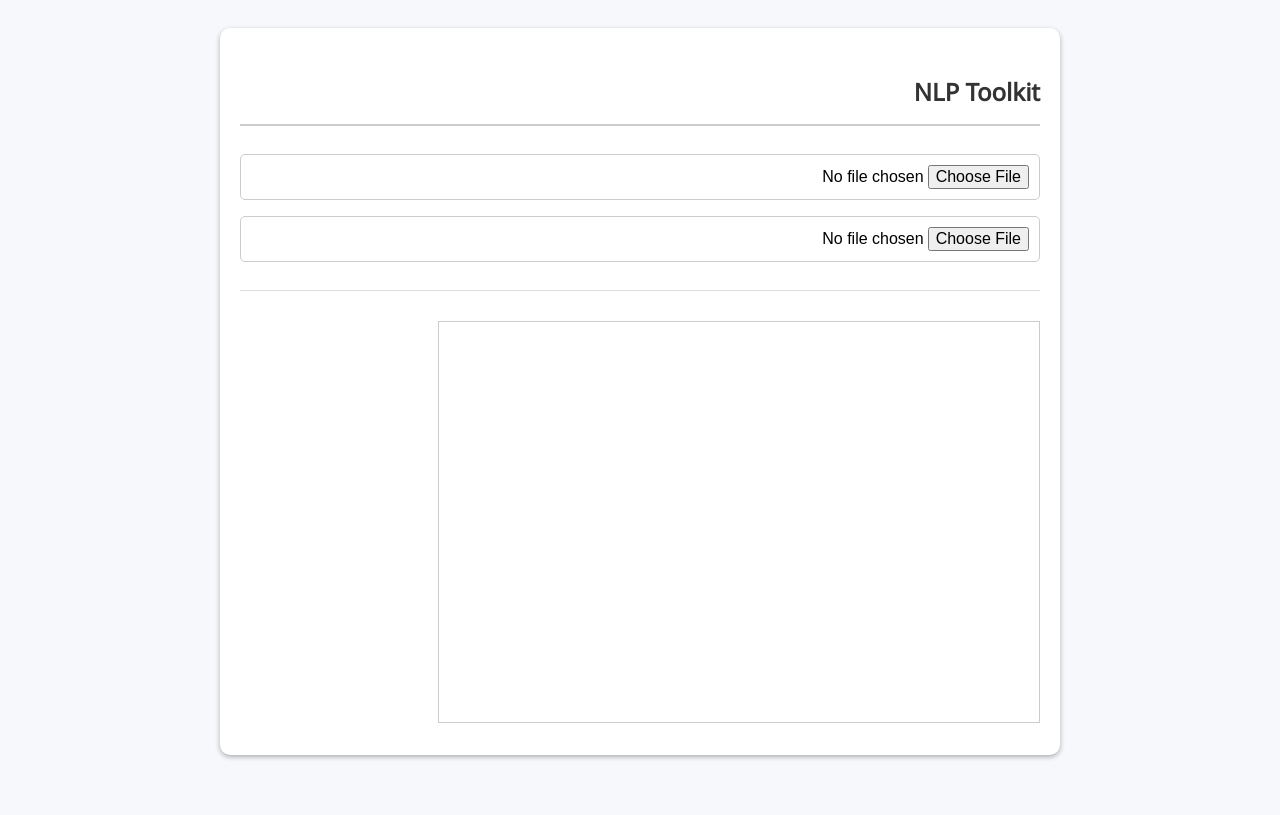
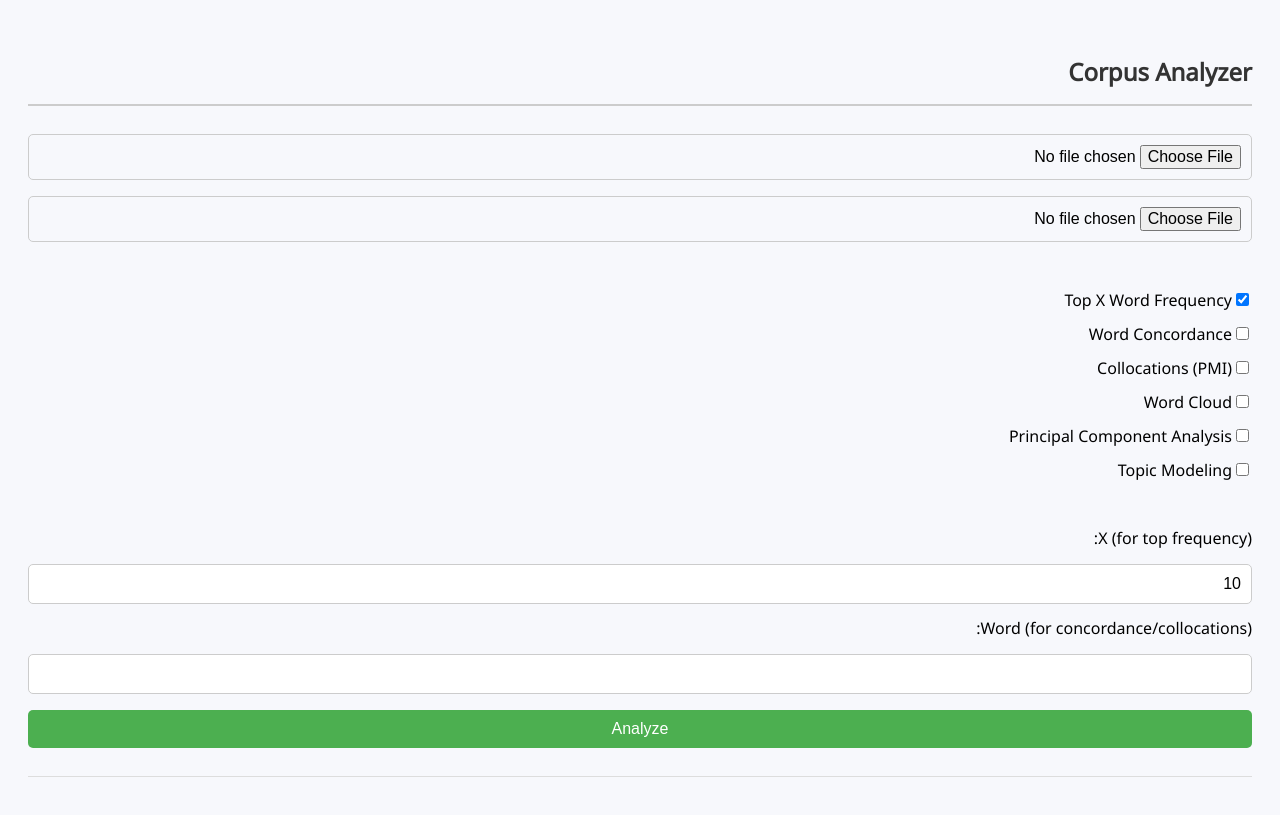
Before and after one commit to Muhsabrys/DoCorpusLinguistics, a plain HTML site: page index.html in a window 1280 px wide. Drawn offline with nearby package versions, Linux system fonts and the light colour scheme.

Commit message:
Update index.html

```diff
--- a/index.html
+++ b/index.html
@@ -1,44 +1,36 @@
 <!DOCTYPE html>
-<html lang="ar" dir="rtl">
+<html lang="en">
 <head>
     <meta charset="UTF-8">
-    <meta name="viewport" content="width=device-width, initial-scale=1.0">
-    <title>NLP Toolkit</title>
+    <title>Corpus Analyzer</title>
     <link rel="stylesheet" href="style.css">
-    <script src="libs/d3.min.js"></script>
-    <script src="libs/wordcloud2.min.js"></script>
-    <script src="libs/compromise.min.js"></script>
-    <script src="libs/ml-pca.min.js"></script>
 </head>
 <body>
-<div class="container">
-    <h2>NLP Toolkit</h2>
-    <input type="file" id="corpusInput" accept=".txt">
-    <input type="file" id="stopwordsInput" accept=".txt" placeholder="Upload Stop Words">
-    <div id="actions" hidden>
-        <label for="topX">Top X Word Frequency:</label>
-        <input type="number" id="topX" value="10">
-        <button onclick="getWordFrequency()">Get Frequency</button>
-        <br>
 
-        <input type="text" id="searchWord" placeholder="Search word">
-        <button onclick="getConcordance()">Get Concordance</button>
-        <br>
+<h2>Corpus Analyzer</h2>
 
-        <button onclick="extractCollocations()">Extract Collocations (PMI)</button>
-        <br>
+<input type="file" id="corpusFile" accept=".txt">
+<input type="file" id="stopwordsFile" accept=".txt">
+<br/><br/>
 
-        <button onclick="generateWordCloud()">Generate Word Cloud</button>
-        <br>
+<div id="options">
+    <label><input type="checkbox" value="freq" checked>Top X Word Frequency</label><br>
+    <label><input type="checkbox" value="concordance">Word Concordance</label><br>
+    <label><input type="checkbox" value="collocations">Collocations (PMI)</label><br>
+    <label><input type="checkbox" value="wordcloud">Word Cloud</label><br>
+    <label><input type="checkbox" value="pca">Principal Component Analysis</label><br>
+    <label><input type="checkbox" value="topic">Topic Modeling</label><br>
+</div>
+<br/>
 
-        <button onclick="performPCA()">Perform PCA</button>
-        <br>
+<div id="parameters">
+    X (for top frequency): <input type="number" id="topX" value="10"><br>
+    Word (for concordance/collocations): <input type="text" id="targetWord"><br>
+    <button id="analyzeBtn">Analyze</button>
+</div>
 
-        <button onclick="performTopicModeling()">Perform Topic Modeling</button>
-    </div>
-    <div id="results"></div>
-    <canvas id="wordCloudCanvas" width="600" height="400"></canvas>
-</div>
+<div id="results"></div>
+
 <script src="script.js"></script>
 </body>
 </html>
```
